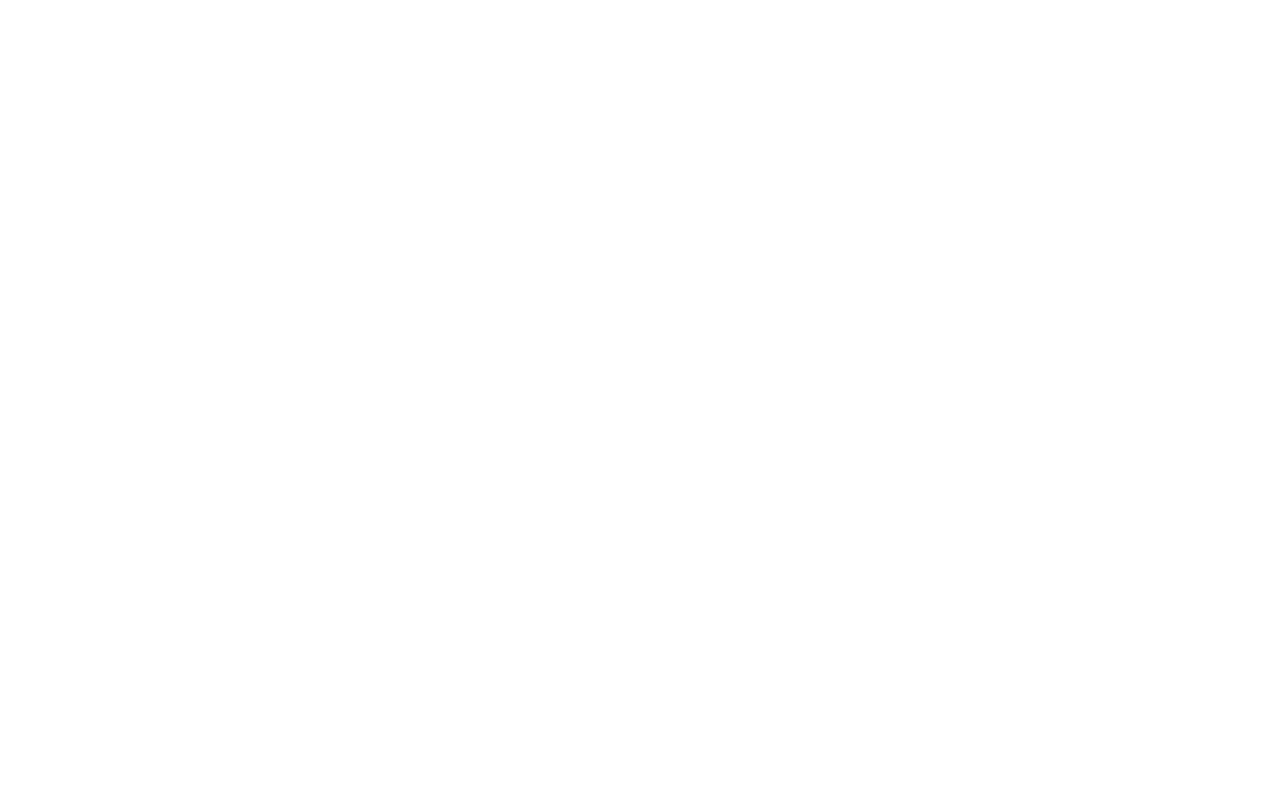
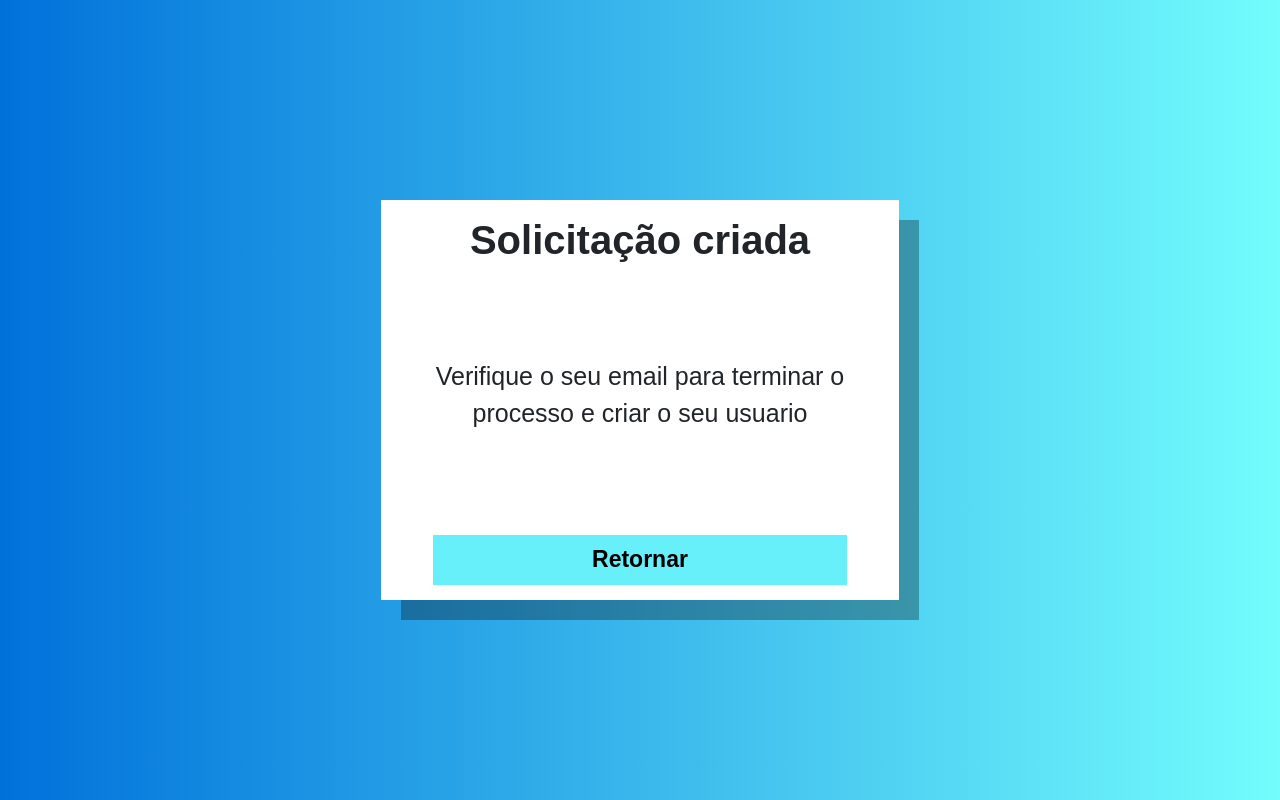
Before and after one commit to GabrielVictor159/Bazar-IVR-FrontEnd, a React (Vite) app: page /SucessoRegistrar in a window 1280 px wide. Before the commit this address had no page. Built offline with nearby package versions, Linux system fonts and the light colour scheme.

Commit message:
pagina de sucesso de registro de usuarios

```diff
--- a/src/App.jsx
+++ b/src/App.jsx
@@ -7,6 +7,7 @@
 import Produto from './views/Produto/Produto';
 import Usuario from './views/Usuario/Usuario';
 import Registrar from './views/Registrar/Registrar';
+import SucessoRegistrar from './views/Registrar/SucessoRegistrar/SucessoRegistrar';
 function App() {
 
 
@@ -18,6 +19,7 @@
     <Route path='/Sobre' element={<Sobre/>}/>
     <Route path='/Usuario' element={<Usuario />} />
     <Route path='/Registrar' element={<Registrar />}/>
+    <Route path='/SucessoRegistrar' element={<SucessoRegistrar />} />
   </Routes>
   )
 }
--- a/src/views/Registrar/Registrar.jsx
+++ b/src/views/Registrar/Registrar.jsx
@@ -65,7 +65,7 @@
             alert(respostaTexto)
           }
           else{
-            alert('trocar de pagina')
+            window.location=`/SucessoRegistrar`
           }
 
     }
--- /dev/null
+++ b/src/views/Registrar/SucessoRegistrar/SucessoRegistrar.css
@@ -0,0 +1,35 @@
+.SucessoRegistrarContainer{
+    width: 518px;
+    height: 50%;
+    background-color: white;
+    box-shadow: 20px 20px 0px rgba(0, 0, 0, 0.3);
+    display: flex;
+    flex-direction: column;
+    align-items: center;
+    justify-content:space-around;
+}
+.TituloSucessoRegistrar{
+    font-size: 40px;
+    font-family: Arial, Helvetica, sans-serif;
+    font-weight: bold;
+}
+.TextoSucessoRegistrar{
+    max-width: 80%;
+    font-size: 25px;
+    text-align: center;
+    font-family: Arial, Helvetica, sans-serif;
+    font-weight: normal;
+}
+.ButtonRetornarSucessoRegistrar{
+    width: 80%;
+    height: 50px;
+    border: none;
+    background-color: #67EFFA;
+    font-size: 23px;
+    font-family: Arial, Helvetica, sans-serif;
+    font-weight: bold;
+    transition: all 0.5s;
+}
+.ButtonRetornarSucessoRegistrar:hover{
+    background-color: #46a3aa;
+}
--- /dev/null
+++ b/src/views/Registrar/SucessoRegistrar/SucessoRegistrar.jsx
@@ -0,0 +1,27 @@
+import React, { useEffect, useRef } from "react";
+import "./SucessoRegistrar.css"
+export default function SucessoRegistrar(props){
+
+    const windowSize = useRef([window.innerWidth, window.innerHeight]);
+    useEffect(() => {
+        document.body.style.background = 'linear-gradient(90deg, #0071DA 0%, #73FDFD 100%)'
+    }, [])
+    const returnHome = ()=>{
+        window.location="/"
+    }
+    return(
+        <>
+         <div className="ContainerBody" style={{ height: windowSize.current[1] }}>
+         <div className="SucessoRegistrarContainer">
+         <h6 className="TituloSucessoRegistrar">
+            Solicitação criada
+         </h6>
+         <br />
+         <p className="TextoSucessoRegistrar">Verifique o seu email para terminar o processo e criar o seu usuario</p>
+         <br />
+         <button className="ButtonRetornarSucessoRegistrar" onClick={returnHome}>Retornar</button>
+         </div>
+        </div>
+        </>
+    );
+}
```
